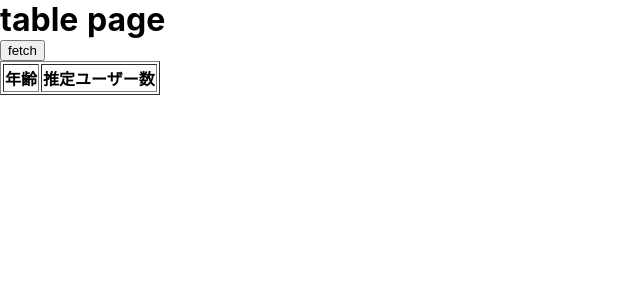
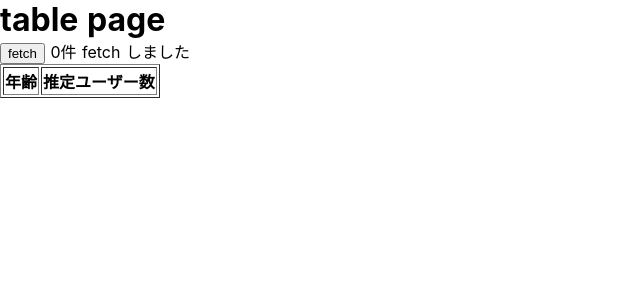
Before and after one commit to shun91/nuxt-json-to-table, a Nuxt app: page /table in a window 1280 px wide. Shown: the top 300 px of the page, without its empty margins (0-640 px from the left). Built offline with nearby package versions, Linux system fonts and the light colour scheme.

Commit message:
👍 show data length

```diff
--- a/pages/table.vue
+++ b/pages/table.vue
@@ -2,6 +2,7 @@
   <div>
     <h1>table page</h1>
     <button @click="fetch">fetch</button>
+    {{ length }}件 fetch しました
     <table border="1">
       <tr>
         <th>年齢</th>
@@ -38,6 +39,12 @@ export default {
     items: []
   }),
 
+  computed: {
+    length() {
+      return this.items.length
+    }
+  },
+
   methods: {
     fetch() {
       this.items = getJson()
```
